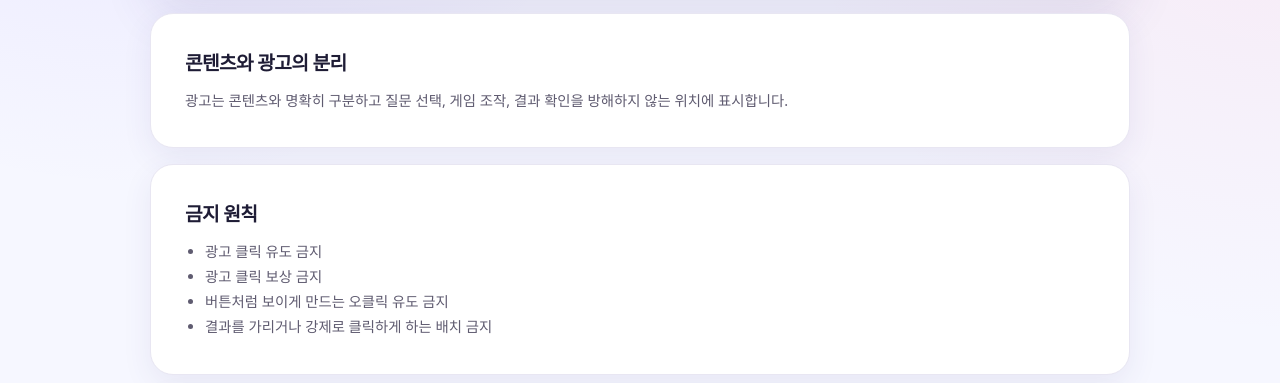
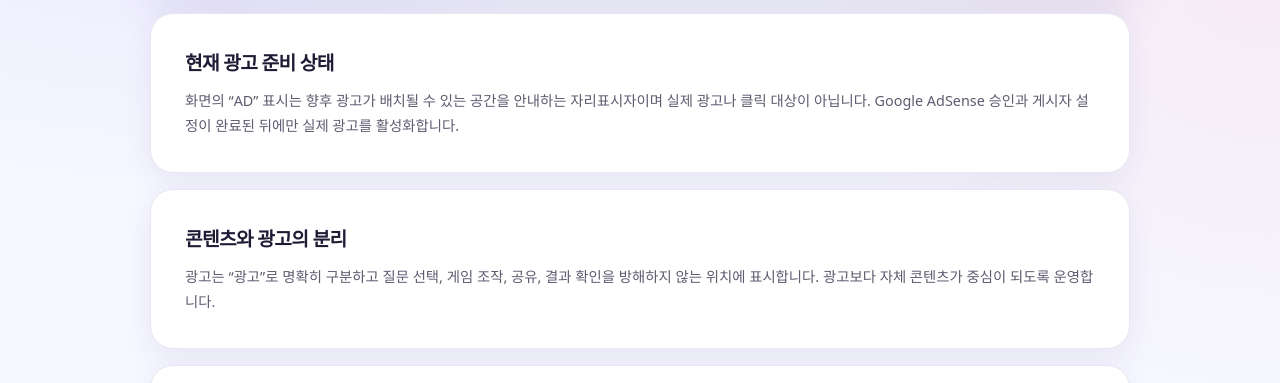
Before and after one commit to kpa100plus-debug/daily-test-lab, a website: page src/site/legal/ads/index.html in a window 1280 px wide. Shown: the part 355-738 px from the top of the page. Drawn offline with Linux system fonts and the light colour scheme.

Commit message:
docs: clarify AdSense preparation and ad placement policy

```diff
--- a/src/site/legal/ads/index.html
+++ b/src/site/legal/ads/index.html
@@ -3,7 +3,7 @@
   <head><meta charset="utf-8"><meta name="viewport" content="width=device-width, initial-scale=1"><meta name="robots" content="noindex,nofollow"><meta name="description" content="DAILY TEST LAB 광고 운영 원칙"><title>광고 안내 — DAILY TEST LAB</title><link rel="stylesheet" href="/assets/css/app.css?v=step6-1"></head>
   <body class="policy-page">
     <header class="site-header"><a class="brand" href="/" aria-label="DAILY TEST LAB 홈"><span class="brand-mark">D</span><span>DAILY TEST LAB</span></a><a class="header-action" href="/">홈</a></header>
-    <main class="policy-shell"><div class="policy-heading"><p class="section-kicker">AD POLICY</p><h1>광고 안내</h1><p>DAILY TEST LAB의 광고 운영 원칙입니다.</p></div><section><h2>콘텐츠와 광고의 분리</h2><p>광고는 콘텐츠와 명확히 구분하고 질문 선택, 게임 조작, 결과 확인을 방해하지 않는 위치에 표시합니다.</p></section><section><h2>금지 원칙</h2><ul><li>광고 클릭 유도 금지</li><li>광고 클릭 보상 금지</li><li>버튼처럼 보이게 만드는 오클릭 유도 금지</li><li>결과를 가리거나 강제로 클릭하게 하는 배치 금지</li></ul></section><section><h2>광고·제휴 문의</h2><p>운영 주체: ㈜ISEA GROUP<br>문의: <a href="mailto:kpa100plus@gmail.com">kpa100plus@gmail.com</a></p></section><a class="policy-home-link" href="/">홈으로 돌아가기</a></main>
+    <main class="policy-shell"><div class="policy-heading"><p class="section-kicker">AD POLICY</p><h1>광고 안내</h1><p>DAILY TEST LAB의 광고 운영 원칙입니다.</p></div><section><h2>현재 광고 준비 상태</h2><p>화면의 “AD” 표시는 향후 광고가 배치될 수 있는 공간을 안내하는 자리표시자이며 실제 광고나 클릭 대상이 아닙니다. Google AdSense 승인과 게시자 설정이 완료된 뒤에만 실제 광고를 활성화합니다.</p></section><section><h2>콘텐츠와 광고의 분리</h2><p>광고는 “광고”로 명확히 구분하고 질문 선택, 게임 조작, 공유, 결과 확인을 방해하지 않는 위치에 표시합니다. 광고보다 자체 콘텐츠가 중심이 되도록 운영합니다.</p></section><section><h2>금지 원칙</h2><ul><li>광고 클릭 또는 새로고침 유도 금지</li><li>광고 클릭·노출에 대한 점수나 보상 제공 금지</li><li>버튼·메뉴·다운로드 링크처럼 보이게 만드는 오클릭 유도 금지</li><li>게임 조작 버튼 가까이에 광고를 배치하거나 결과를 가리는 행위 금지</li></ul></section><section><h2>광고 데이터</h2><p>광고 기능이 활성화되면 Google 등 광고 사업자가 쿠키 또는 유사 기술을 사용할 수 있습니다. 자세한 내용과 이용자 선택 방법은 개인정보처리방침에서 확인할 수 있습니다.</p></section><section><h2>광고·제휴 문의</h2><p>운영 주체: ㈜ISEA GROUP<br>문의: <a href="mailto:kpa100plus@gmail.com">kpa100plus@gmail.com</a></p></section><a class="policy-home-link" href="/">홈으로 돌아가기</a></main>
     <footer class="site-footer"><div class="footer-brand"><strong>DAILY TEST LAB</strong><span>㈜ISEA GROUP 운영</span><span>© 2026 ISEA GROUP. All Rights Reserved.</span></div><nav aria-label="운영 정책"><a href="/legal/privacy/">개인정보처리방침</a><a href="/legal/terms/">이용약관</a><a href="/contact/">문의</a></nav></footer>
   </body>
 </html>
```
